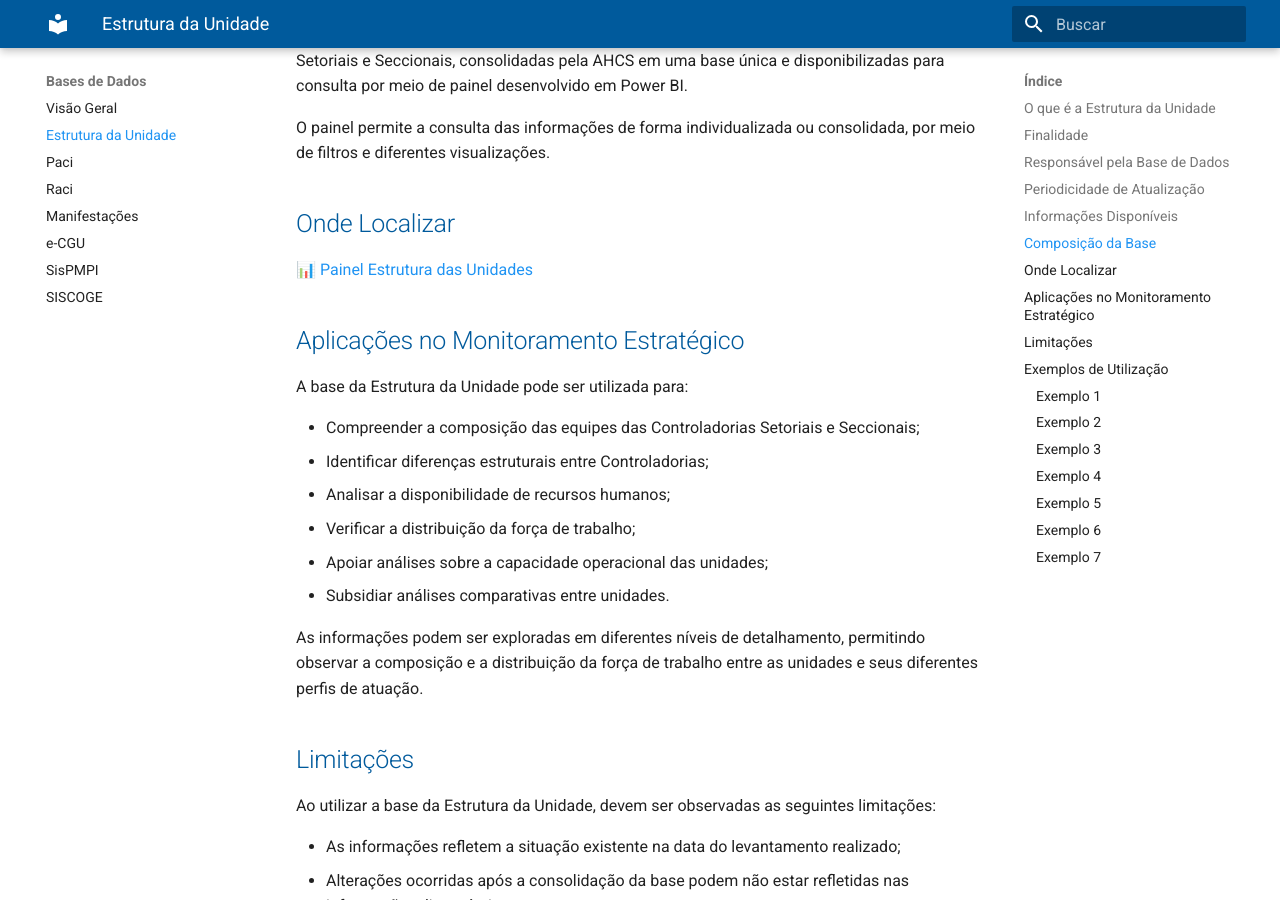
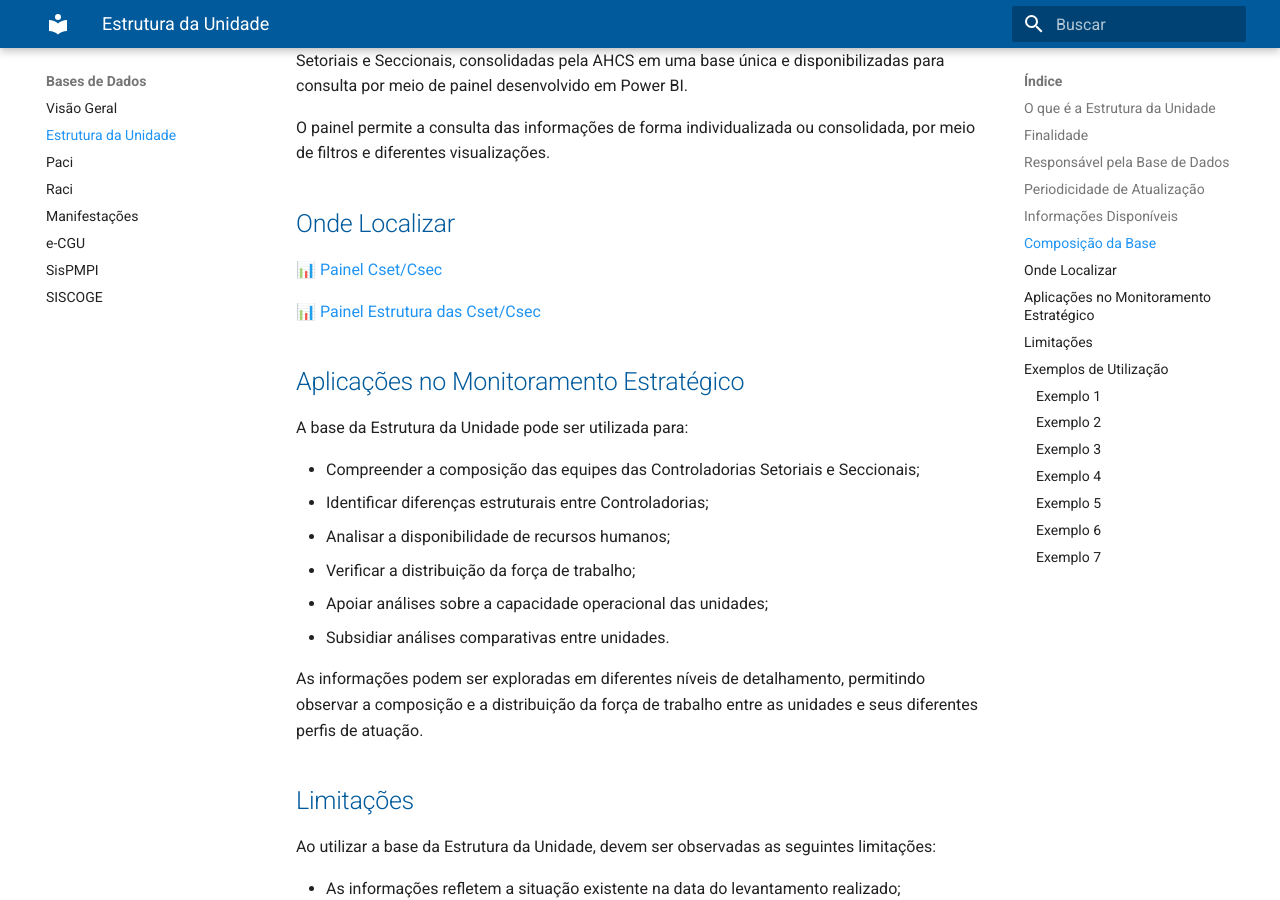
Before and after one commit to CGEMG-AHCS/guia-monitoramento-estrategico, an MkDocs documentation site: the page built from docs/bases-dados/estrutura-rh.md, in a window 1280 px wide and 900 px high, scrolled down 1633 px. Built offline with MkDocs 1.6.1 and Material for MkDocs 9.7.7, drawn with Linux system fonts in a browser that asks for light colours.

Commit message:
Add new Power BI panels to documentation

```diff
--- a/docs/bases-dados/estrutura-rh.md
+++ b/docs/bases-dados/estrutura-rh.md
@@ -44,7 +44,9 @@ O painel permite a consulta das informações de forma individualizada ou consol
 
 ## Onde Localizar
 
-📊 [Painel Estrutura das Unidades](https://app.powerbi.com/view?r=eyJrIjoiNWJiY2Q1MDEtOWY4MC00MDljLWJlNWQtNmFmMTExZmFmZDMzIiwidCI6ImU1ZDNhZTdjLTliMzgtNDhkZS1hMDg3LWY2NzM0YTI4NzU3NCJ9)
+📊 [Painel Cset/Csec](https://app.powerbi.com/view?r=eyJrIjoiZjQxNDEzZTEtOTI5MS00YWM2LWFiNjctNjk4MTlmZDYwZDQ5IiwidCI6ImU1ZDNhZTdjLTliMzgtNDhkZS1hMDg3LWY2NzM0YTI4NzU3NCJ9)
+
+📊 [Painel Estrutura das Cset/Csec](https://app.powerbi.com/view?r=eyJrIjoiNWJiY2Q1MDEtOWY4MC00MDljLWJlNWQtNmFmMTExZmFmZDMzIiwidCI6ImU1ZDNhZTdjLTliMzgtNDhkZS1hMDg3LWY2NzM0YTI4NzU3NCJ9)
 
 
 ## Aplicações no Monitoramento Estratégico
```
